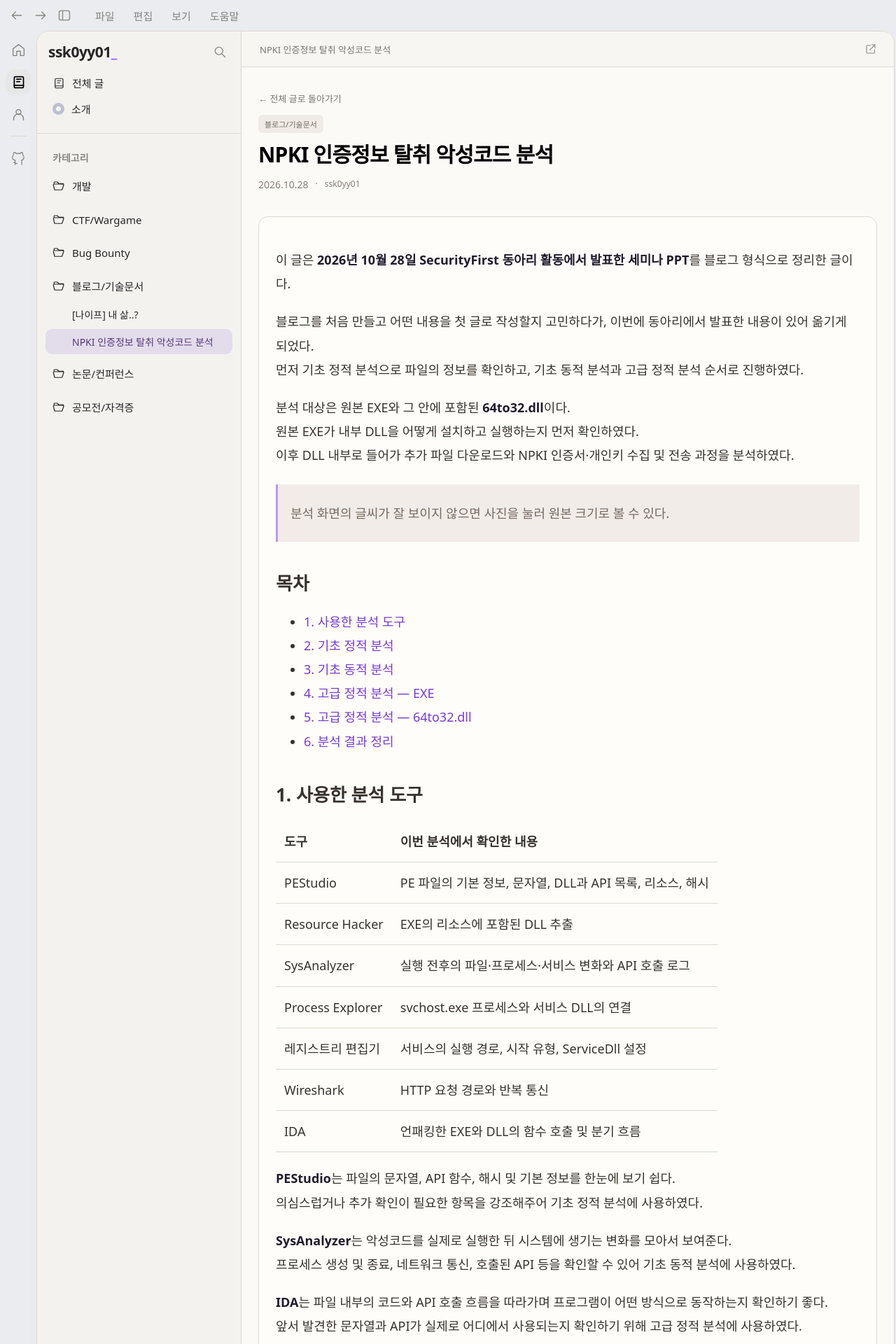
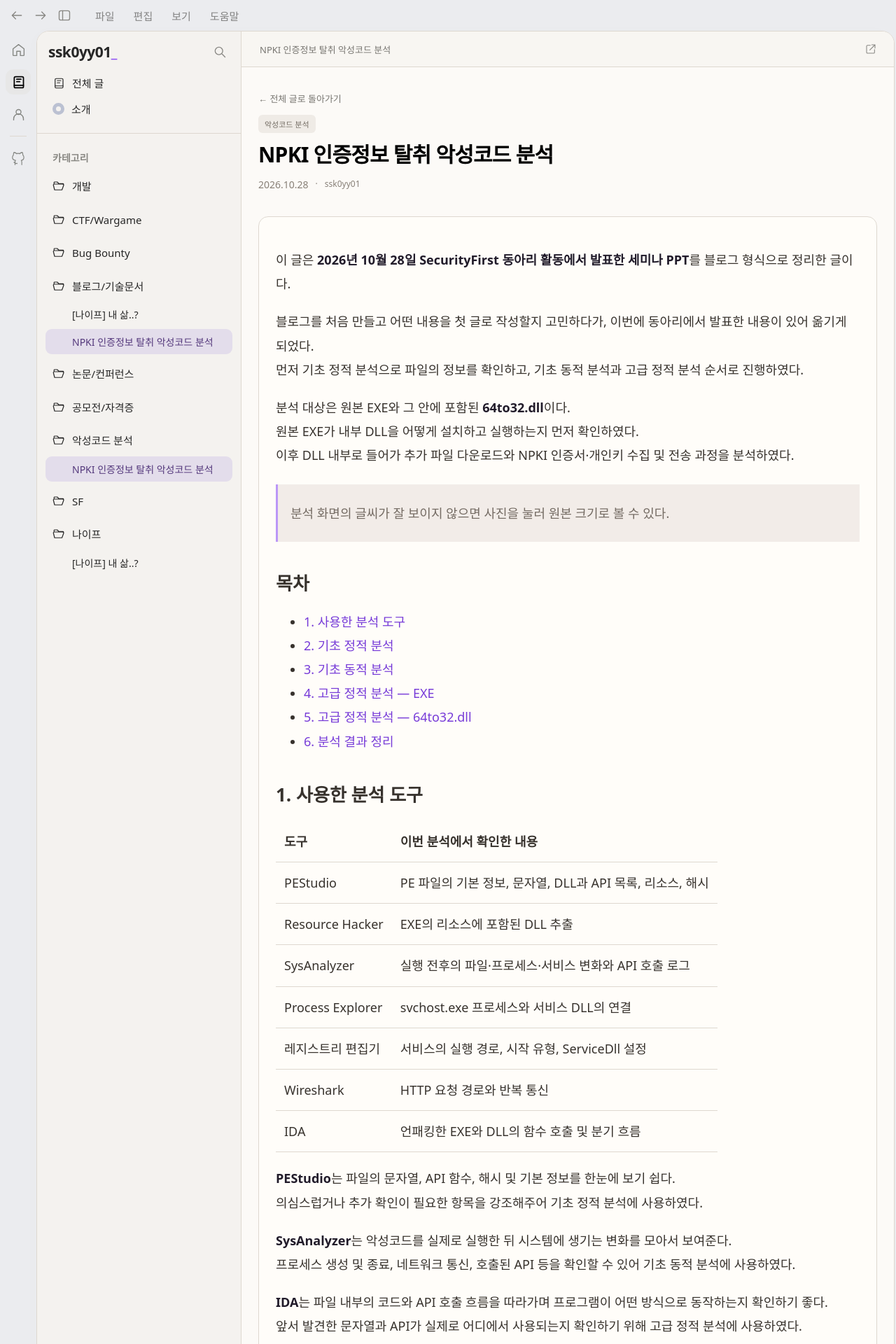
Before and after one commit to ssk0yy01/ssk0yy01.github.io, a Jekyll site: the page built from _posts/2026-10-29-first-post.md, in a window 1280 px wide. Shown: the top 1920 px of the page at 70% size. Built offline with Jekyll 4.4.1, drawn with Linux system fonts in a browser that asks for light colours.

Commit message:
Add malware, SF, and Knights Frontier categories

```diff
--- a/_data/categories.yml
+++ b/_data/categories.yml
@@ -34,3 +34,21 @@
   description: 도전한 활동과 준비 과정을 차곡차곡 쌓습니다.
   path: /categories/competitions-certificates/
   number: "06"
+- key: malware-analysis
+  title: 악성코드 분석
+  english: MALWARE ANALYSIS
+  description: 악성코드 분석 기록을 모읍니다.
+  path: /categories/malware-analysis/
+  number: "07"
+- key: sf
+  title: SF
+  english: SECURITYFIRST
+  description: SecurityFirst 활동을 기록합니다.
+  path: /categories/sf/
+  number: "08"
+- key: knife
+  title: 나이프
+  english: KNIGHTS FRONTIER
+  description: 나이츠프론티어 활동을 기록합니다.
+  path: /categories/knife/
+  number: "09"
--- /dev/null
+++ b/categories/knife/index.html
@@ -0,0 +1,6 @@
+---
+layout: category
+title: 나이프
+category_key: knife
+permalink: /categories/knife/
+---
--- /dev/null
+++ b/categories/malware-analysis/index.html
@@ -0,0 +1,6 @@
+---
+layout: category
+title: 악성코드 분석
+category_key: malware-analysis
+permalink: /categories/malware-analysis/
+---
--- /dev/null
+++ b/categories/sf/index.html
@@ -0,0 +1,6 @@
+---
+layout: category
+title: SF
+category_key: sf
+permalink: /categories/sf/
+---
```
Also changed, not shown: _posts/2026-10-29-first-post.md (+1 -1 lines), _posts/2026-11-05-my-life.md (+1 -1 lines).
